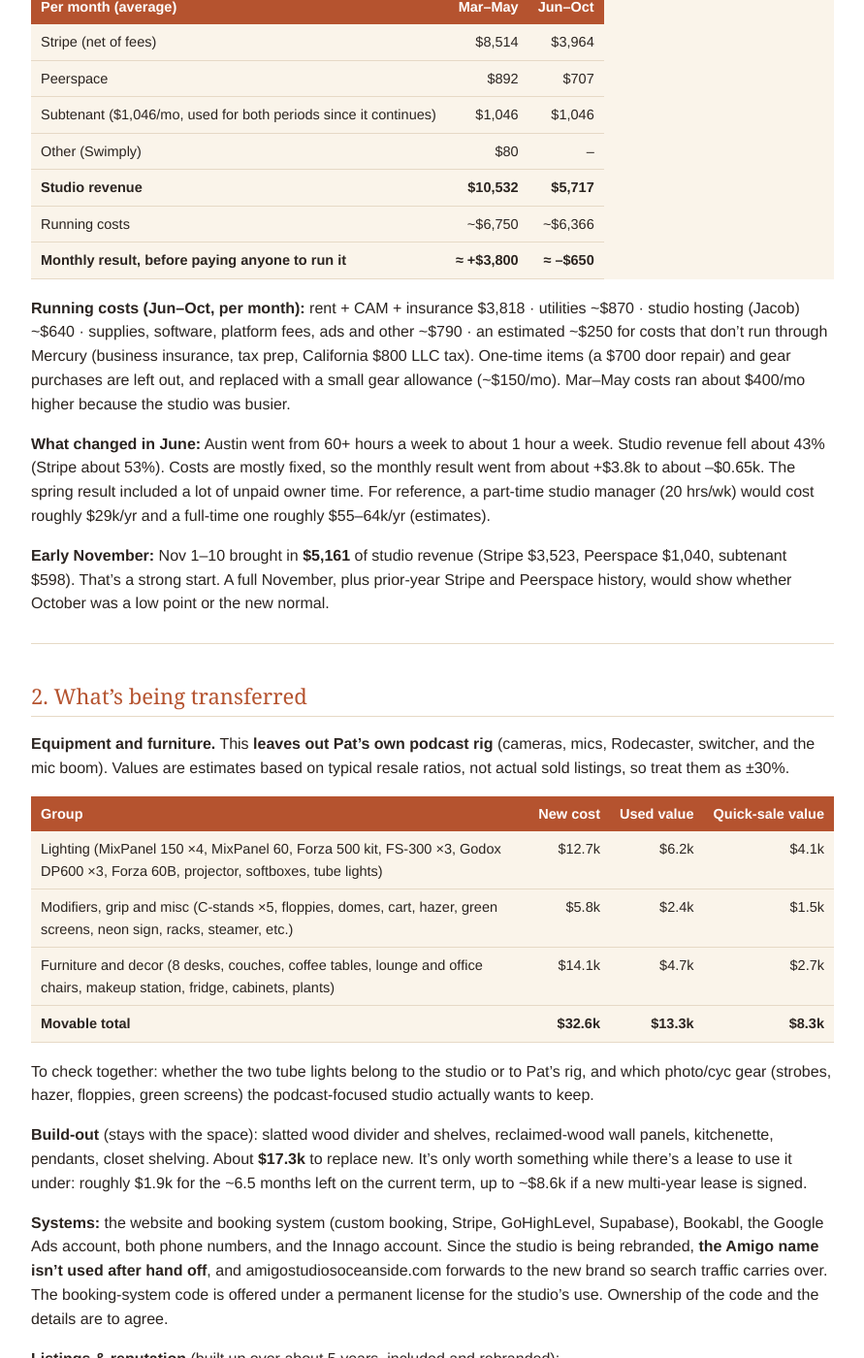
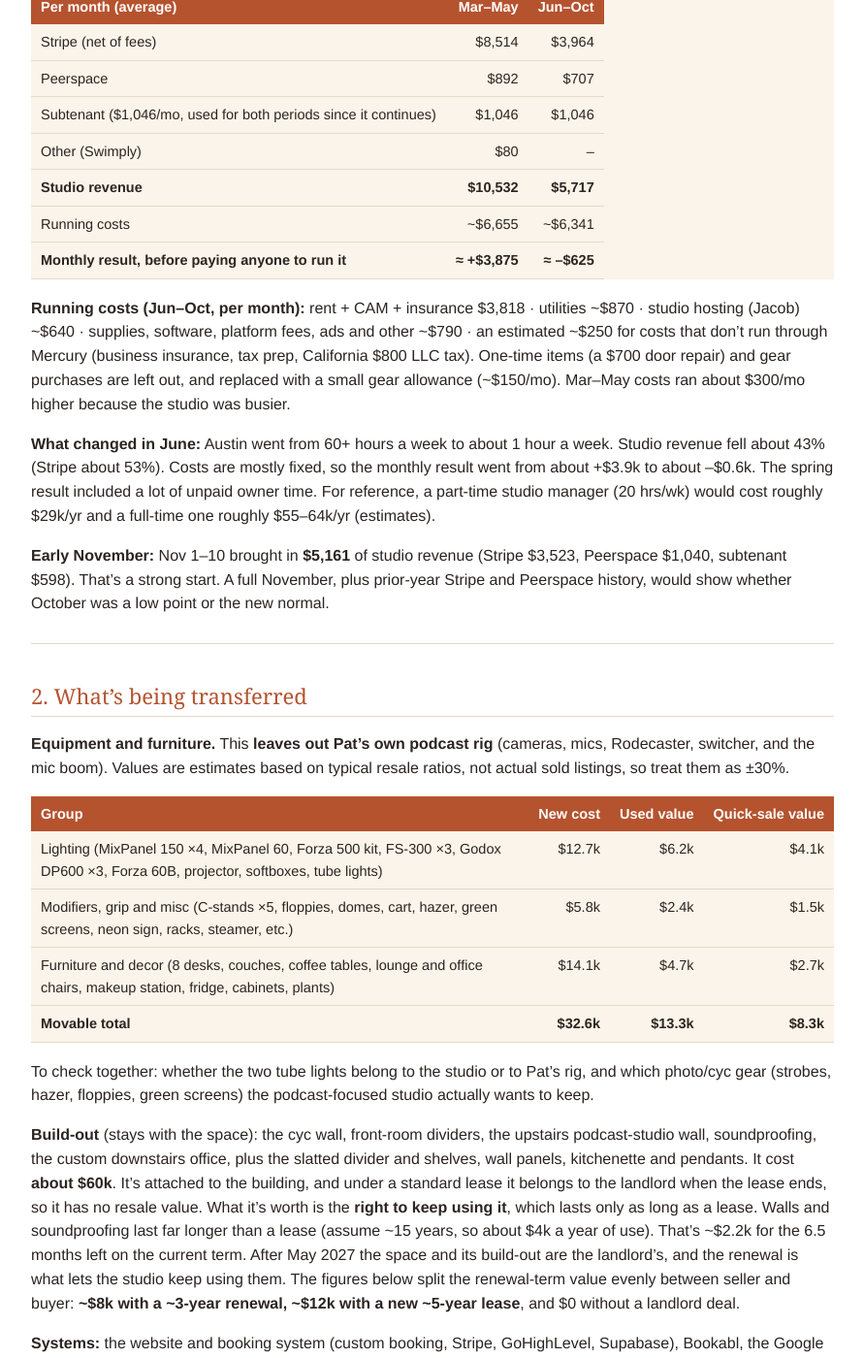
Before and after one commit to amigostudios/amigo-handoff, a Jekyll site: the page built from valuation.md, in a window 1280 px wide and 1400 px high, scrolled down 517 px. Shown: the whole window at 97% size, without its empty margins (194-1085 px from the left). Built offline with Jekyll 4.4.1, drawn with Linux system fonts in a browser that asks for light colours; some of the changed text lies outside the part shown.

Commit message:
Valuation: actual build-out cost and restated earnings
Co-Authored-By: Claude Opus 5.5 <noreply@anthropic.com>

```diff
--- a/valuation.md
+++ b/valuation.md
@@ -24,12 +24,12 @@ Mercury history starts **March 4, 2026**, so we have 8 months to work from and n
 | Subtenant ($1,046/mo, used for both periods since it continues) | $1,046 | $1,046 |
 | Other (Swimply) | $80 | – |
 | **Studio revenue** | **$10,532** | **$5,717** |
-| Running costs | ~$6,750 | ~$6,366 |
-| **Monthly result, before paying anyone to run it** | **≈ +$3,800** | **≈ –$650** |
+| Running costs | ~$6,655 | ~$6,341 |
+| **Monthly result, before paying anyone to run it** | **≈ +$3,875** | **≈ –$625** |
 
-**Running costs (Jun–Oct, per month):** rent + CAM + insurance $3,818 · utilities ~$870 · studio hosting (Jacob) ~$640 · supplies, software, platform fees, ads and other ~$790 · an estimated ~$250 for costs that don't run through Mercury (business insurance, tax prep, California $800 LLC tax). One-time items (a $700 door repair) and gear purchases are left out, and replaced with a small gear allowance (~$150/mo). Mar–May costs ran about $400/mo higher because the studio was busier.
+**Running costs (Jun–Oct, per month):** rent + CAM + insurance $3,818 · utilities ~$870 · studio hosting (Jacob) ~$640 · supplies, software, platform fees, ads and other ~$790 · an estimated ~$250 for costs that don't run through Mercury (business insurance, tax prep, California $800 LLC tax). One-time items (a $700 door repair) and gear purchases are left out, and replaced with a small gear allowance (~$150/mo). Mar–May costs ran about $300/mo higher because the studio was busier.
 
-**What changed in June:** Austin went from 60+ hours a week to about 1 hour a week. Studio revenue fell about 43% (Stripe about 53%). Costs are mostly fixed, so the monthly result went from about +$3.8k to about –$0.65k. The spring result included a lot of unpaid owner time. For reference, a part-time studio manager (20 hrs/wk) would cost roughly $29k/yr and a full-time one roughly $55–64k/yr (estimates).
+**What changed in June:** Austin went from 60+ hours a week to about 1 hour a week. Studio revenue fell about 43% (Stripe about 53%). Costs are mostly fixed, so the monthly result went from about +$3.9k to about –$0.6k. The spring result included a lot of unpaid owner time. For reference, a part-time studio manager (20 hrs/wk) would cost roughly $29k/yr and a full-time one roughly $55–64k/yr (estimates).
 
 **Early November:** Nov 1–10 brought in **$5,161** of studio revenue (Stripe $3,523, Peerspace $1,040, subtenant $598). That's a strong start. A full November, plus prior-year Stripe and Peerspace history, would show whether October was a low point or the new normal.
 
@@ -48,7 +48,7 @@ Mercury history starts **March 4, 2026**, so we have 8 months to work from and n
 
 To check together: whether the two tube lights belong to the studio or to Pat's rig, and which photo/cyc gear (strobes, hazer, floppies, green screens) the podcast-focused studio actually wants to keep.
 
-**Build-out** (stays with the space): slatted wood divider and shelves, reclaimed-wood wall panels, kitchenette, pendants, closet shelving. About **$17.3k** to replace new. It's only worth something while there's a lease to use it under: roughly $1.9k for the ~6.5 months left on the current term, up to ~$8.6k if a new multi-year lease is signed.
+**Build-out** (stays with the space): the cyc wall, front-room dividers, the upstairs podcast-studio wall, soundproofing, the custom downstairs office, plus the slatted divider and shelves, wall panels, kitchenette and pendants. It cost **about $60k**. It's attached to the building, and under a standard lease it belongs to the landlord when the lease ends, so it has no resale value. What it's worth is the **right to keep using it**, which lasts only as long as a lease. Walls and soundproofing last far longer than a lease (assume ~15 years, so about $4k a year of use). That's ~$2.2k for the 6.5 months left on the current term. After May 2027 the space and its build-out are the landlord's, and the renewal is what lets the studio keep using them. The figures below split the renewal-term value evenly between seller and buyer: **~$8k with a ~3-year renewal, ~$12k with a new ~5-year lease**, and $0 without a landlord deal.
 
 **Systems:** the website and booking system (custom booking, Stripe, GoHighLevel, Supabase), Bookabl, the Google Ads account, both phone numbers, and the Innago account. Since the studio is being rebranded, **the Amigo name isn't used after hand off**, and amigostudiosoceanside.com forwards to the new brand so search traffic carries over. The booking-system code is offered under a permanent license for the studio's use. Ownership of the code and the details are to agree.
 
@@ -84,18 +84,18 @@ Three methods, side by side (whole business):
 
 | Method | Low | Middle | High | What it says |
 |---|---:|---:|---:|---|
-| **Assets** (equipment + build-out) | $8k | $15k | $26k | Main anchor. Low = quick sale with no lease; middle = used value with the lease moved over; high = in-use value with a new multi-year lease |
-| **Earnings** (multiple of profit before owner pay) | $0 | $0 | $0 | At the Jun–Oct run-rate there's no profit to multiply. If spring-level bookings return without full-time owner hours, this method could add ~$24–32k |
-| **Cost to set up from scratch** | — | — | $70–100k | Gear, build-out, months of rent while setting up, website and booking system. This is a ceiling, not a price |
+| **Assets** (equipment + build-out) | $8k | $21.5k | $30k | Main anchor. Low = gear at quick-sale value, no lease; middle = gear at used value + build-out on a ~3-year renewal; high = gear in use + build-out on a new ~5-year lease |
+| **Earnings** (multiple of profit before owner pay) | $0 | $0 | $0 | At the Jun–Oct run-rate there's no profit to multiply. If spring-level bookings return without full-time owner hours, this method could add ~$26–35k |
+| **Cost to set up from scratch** | — | — | $113–150k | Gear, build-out, months of rent while setting up, website and booking system. This is a ceiling, not a price |
 | **Listings & reputation** | $0 | ~$5k | ~$10k | Bookings a new zero-review listing would lose in its first 1–2 years (Peerspace ~$4–8k, Instagram ~$1–1.5k). Low is $0 because without the lease there's no listing to keep |
 | Small bonus for an open, booking studio | $0 | ~$1.5k | ~$3k | Subtenant in place, phone numbers, working booking system |
 
 | | Low | Middle | High |
 |---|---:|---:|---:|
-| **Whole business** | **~$8k** | **~$22k** | **~$39k** |
-| **75% interest** | **~$6k** | **~$16k** | **~$30k** |
+| **Whole business** | **~$8k** | **~$28k** | **~$43k** |
+| **75% interest** | **~$6k** | **~$21k** | **~$32k** |
 
-The 75% is a straight share of the whole. Because the 75% being sold is the controlling stake and the buyer already owns the rest, no minority discount applies. Cash in the bank and any liabilities (card balances, prepaid bookings, taxes) are settled separately at closing. Possible upside: if bookings recover to near spring levels, the whole business could support roughly $50–58k (that's the earnings method adding ~$24–32k on top of the high-case assets; the reputation is part of what produces those earnings, so it isn't added again). The Google profile isn't counted yet; once its rating is in, it may add a few thousand.
+The 75% is a straight share of the whole. Because the 75% being sold is the controlling stake and the buyer already owns the rest, no minority discount applies. Cash in the bank and any liabilities (card balances, prepaid bookings, taxes) are settled separately at closing. Possible upside: if bookings recover to near spring levels, the whole business could support roughly $56–65k (that's the earnings method adding ~$26–35k on top of the high-case assets; the reputation is part of what produces those earnings, so it isn't added again). The Google profile (5.0, 27 reviews) isn't counted in these figures yet; it may add a few thousand.
 
 <div class="price"><strong>Proposed price:</strong> ______________________</div>
 
```
Also changed, not shown: 1 other file.
